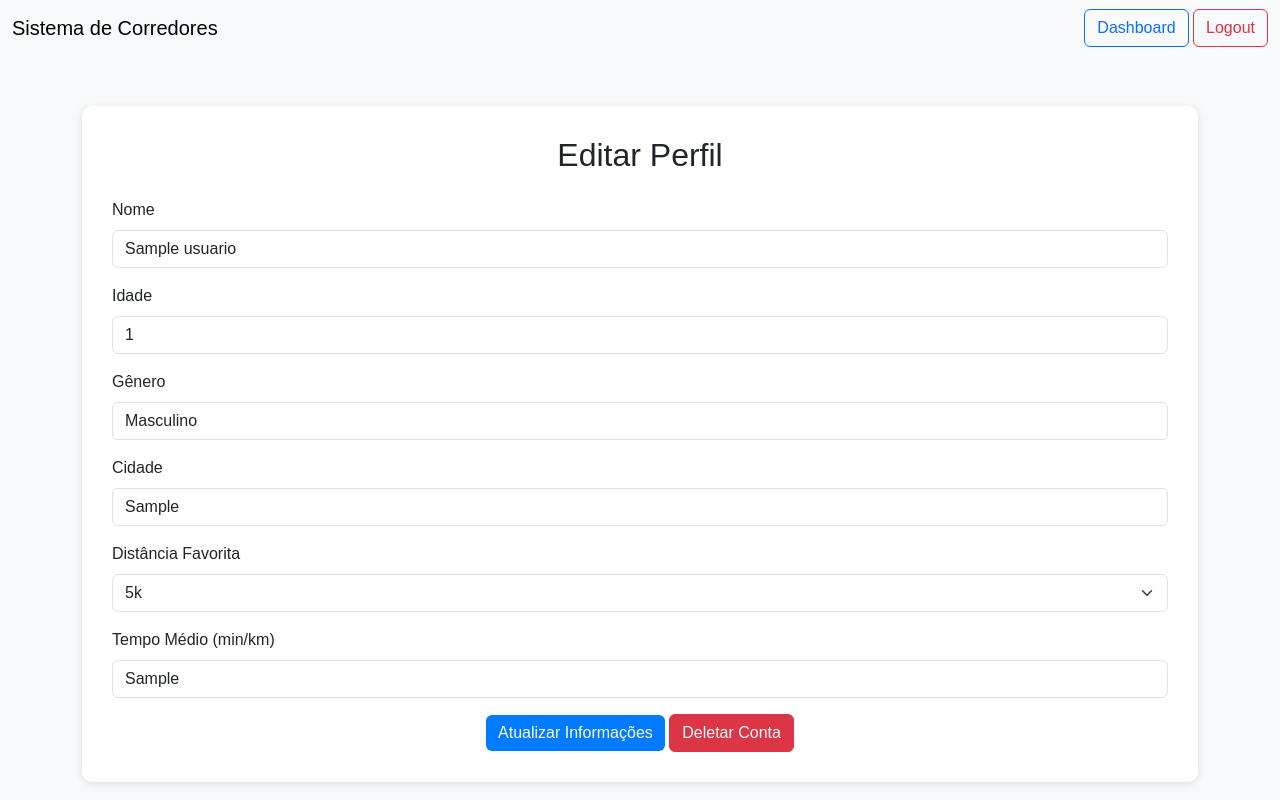
After one commit to JoaquimCA11/Corredores, a PHP site: page /perfil.php in a window 1280 px wide. The commit adds this page. Run offline with PHP 8.4, Linux system fonts and the light colour scheme; the visitor is signed in with stand-in values (Sample User, id 1); tables that the repository leaves empty or names only in its code hold one stand-in row (values such as "Sample post").

Commit message:
Add files via upload

```diff
--- a/corredores/index.php
+++ b/corredores/index.php
@@ -14,9 +14,11 @@ if ($_SERVER["REQUEST_METHOD"] == "POST") {
 
     if ($user && password_verify($senha, $user['senha'])) {
         $_SESSION['user_id'] = $user['id'];
+        $_SESSION['email'] = $user['email']; // Armazena o e-mail na sessão
         header("Location: dashboard.php");
+        exit();
     } else {
-        echo "Email ou senha incorretos.";
+        $msg = "Email ou senha incorretos.";
     }
 }
 ?>
--- /dev/null
+++ b/corredores/perfil.php
@@ -0,0 +1,169 @@
+<?php
+include 'auth.php'; // Verifica se o usuário está logado
+include 'db.php';
+
+// Verifica se o usuário está logado
+if (!isset($_SESSION['email'])) {
+    header("Location: index.php");
+    exit();
+}
+
+// Obtém o email do usuário logado
+$email = $_SESSION['email'];
+
+// Busca os dados do usuário no banco de dados
+$sql = "SELECT nome, email, idade, genero, cidade, distancia_favorita, tempo_medio FROM usuarios WHERE email = :email";
+$stmt = $conn->prepare($sql);
+$stmt->bindParam(':email', $email);
+
+if ($stmt->execute()) {
+    $corredor = $stmt->fetch(PDO::FETCH_ASSOC);
+    if (!$corredor) {
+        $msg = "Usuário não encontrado.";
+    }
+} else {
+    $msg = "Erro ao buscar informações do usuário.";
+}
+
+// Verifica se o formulário foi enviado para atualizar as informações
+if ($_SERVER['REQUEST_METHOD'] === 'POST' && isset($_POST['update'])) {
+    // Recebe os dados atualizados do formulário
+    $nome = $_POST['nome'];
+    $idade = $_POST['idade'];
+    $genero = $_POST['genero'];
+    $cidade = $_POST['cidade'];
+    $distancia_favorita = $_POST['distancia_favorita'];
+    $tempo_medio = $_POST['tempo_medio'];
+
+    // Atualiza os dados do usuário no banco de dados
+    $sql = "UPDATE usuarios SET nome = :nome, idade = :idade, genero = :genero, cidade = :cidade, distancia_favorita = :distancia_favorita, tempo_medio = :tempo_medio WHERE email = :email";
+    $stmt = $conn->prepare($sql);
+    $stmt->bindParam(':nome', $nome);
+    $stmt->bindParam(':idade', $idade);
+    $stmt->bindParam(':genero', $genero);
+    $stmt->bindParam(':cidade', $cidade);
+    $stmt->bindParam(':distancia_favorita', $distancia_favorita);
+    $stmt->bindParam(':tempo_medio', $tempo_medio);
+    $stmt->bindParam(':email', $email);
+
+    if ($stmt->execute()) {
+        $msg = "Informações atualizadas com sucesso!";
+    } else {
+        $msg = "Erro ao atualizar as informações.";
+    }
+}
+?>
+<!DOCTYPE html>
+<html lang="pt-br">
+<head>
+    <meta charset="UTF-8">
+    <meta name="viewport" content="width=device-width, initial-scale=1.0">
+    <title>Perfil do Corredor</title>
+    <link href="https://cdn.jsdelivr.net/npm/bootstrap@5.3.0-alpha3/dist/css/bootstrap.min.css" rel="stylesheet">
+    <style>
+        body {
+            background-color: #f7f9fb;
+            font-family: 'Arial', sans-serif;
+        }
+        .container {
+            margin-top: 50px;
+        }
+        .form-container {
+            background-color: #fff;
+            padding: 30px;
+            border-radius: 10px;
+            box-shadow: 0 2px 10px rgba(0, 0, 0, 0.1);
+        }
+        .btn-primary {
+            background-color: #007bff;
+            border: none;
+        }
+        .btn-primary:hover {
+            background-color: #0056b3;
+        }
+    </style>
+</head>
+<body>
+<nav class="navbar navbar-light bg-light">
+    <div class="container-fluid">
+        <a class="navbar-brand" href="#">Sistema de Corredores</a>
+        <div>
+            <a href="dashboard.php" class="btn btn-outline-primary">Dashboard</a>
+            <a href="logout.php" class="btn btn-outline-danger">Logout</a>
+        </div>
+    </div>
+</nav>
+    <div class="container">
+        <div class="form-container">
+            <h2 class="text-center mb-4">Editar Perfil</h2>
+            <?php if (isset($msg)): ?>
+                <div class="alert alert-info"><?= $msg ?></div>
+            <?php endif; ?>
+            <form method="POST" action="perfil.php">
+                <input type="hidden" name="update" value="1">
+                <div class="mb-3">
+                    <label for="nome" class="form-label">Nome</label>
+                    <input type="text" class="form-control" id="nome" name="nome" value="<?= isset($corredor['nome']) ? htmlspecialchars($corredor['nome']) : '' ?>" required>
+                </div>
+                <div class="mb-3">
+                    <label for="idade" class="form-label">Idade</label>
+                    <input type="number" class="form-control" id="idade" name="idade" value="<?= isset($corredor['idade']) ? htmlspecialchars($corredor['idade']) : '' ?>" required>
+                </div>
+                <div class="mb-3">
+                    <label for="genero" class="form-label">Gênero</label>
+                    <select class="form-control" id="genero" name="genero" required>
+                        <option value="Masculino" <?= (isset($corredor['genero']) && $corredor['genero'] === 'Masculino') ? 'selected' : '' ?>>Masculino</option>
+                        <option value="Feminino" <?= (isset($corredor['genero']) && $corredor['genero'] === 'Feminino') ? 'selected' : '' ?>>Feminino</option>
+                        <option value="Outro" <?= (isset($corredor['genero']) && $corredor['genero'] === 'Outro') ? 'selected' : '' ?>>Outro</option>
+                    </select>
+                </div>
+                <div class="mb-3">
+                    <label for="cidade" class="form-label">Cidade</label>
+                    <input type="text" class="form-control" id="cidade" name="cidade" value="<?= isset($corredor['cidade']) ? htmlspecialchars($corredor['cidade']) : '' ?>" required>
+                </div>
+                <div class="mb-3">
+                    <label for="distancia_favorita" class="form-label">Distância Favorita</label>
+                    <select class="form-select" id="distancia_favorita" name="distancia_favorita" required>
+                        <option value="5k" <?= (isset($corredor['distancia_favorita']) && $corredor['distancia_favorita'] === '5k') ? 'selected' : '' ?>>5k</option>
+                        <option value="10k" <?= (isset($corredor['distancia_favorita']) && $corredor['distancia_favorita'] === '10k') ? 'selected' : '' ?>>10k</option>
+                        <option value="Meia Maratona" <?= (isset($corredor['distancia_favorita']) && $corredor['distancia_favorita'] === 'Meia Maratona') ? 'selected' : '' ?>>Meia Maratona</option>
+                        <option value="Maratona" <?= (isset($corredor['distancia_favorita']) && $corredor['distancia_favorita'] === 'Maratona') ? 'selected' : '' ?>>Maratona</option>
+                    </select>
+                </div>
+                <div class="mb-3">
+                    <label for="tempo_medio" class="form-label">Tempo Médio (min/km)</label>
+                    <input type="text" class="form-control" id="tempo_medio" name="tempo_medio" value="<?= isset($corredor['tempo_medio']) ? htmlspecialchars($corredor['tempo_medio']) : '' ?>" required>
+                </div>
+                <div class="text-center">
+                    <button type="submit" class="btn btn-primary">Atualizar Informações</button>
+                    <button type="button" class="btn btn-danger" data-bs-toggle="modal" data-bs-target="#deleteModal">Deletar Conta</button>
+                </div>
+            </form>
+        </div>
+    </div>
+
+    <!-- Modal de confirmação -->
+    <div class="modal fade" id="deleteModal" tabindex="-1" aria-labelledby="deleteModalLabel" aria-hidden="true">
+        <div class="modal-dialog">
+            <div class="modal-content">
+                <div class="modal-header">
+                    <h5 class="modal-title" id="deleteModalLabel">Deletar Conta</h5>
+                    <button type="button" class="btn-close" data-bs-dismiss="modal" aria-label="Close"></button>
+                </div>
+                <div class="modal-body">
+                    Você tem certeza de que deseja deletar sua conta? Esta ação não pode ser desfeita.
+                </div>
+                <div class="modal-footer">
+                    <button type="button" class="btn btn-secondary" data-bs-dismiss="modal">Cancelar</button>
+                    <form method="POST" action="deletar.php" style="display:inline;">
+                        <input type="hidden" name="email" value="<?= htmlspecialchars($email) ?>">
+                        <button type="submit" class="btn btn-danger">Deletar Conta</button>
+                    </form>
+                </div>
+            </div>
+        </div>
+    </div>
+
+    <script src="https://cdn.jsdelivr.net/npm/bootstrap@5.3.0-alpha3/dist/js/bootstrap.bundle.min.js"></script>
+</body>
+</html>
```
Also changed, not shown: corredores/dashboard.php (+10 -3 lines), corredores/deletar.php (added, +31 -0 lines).
